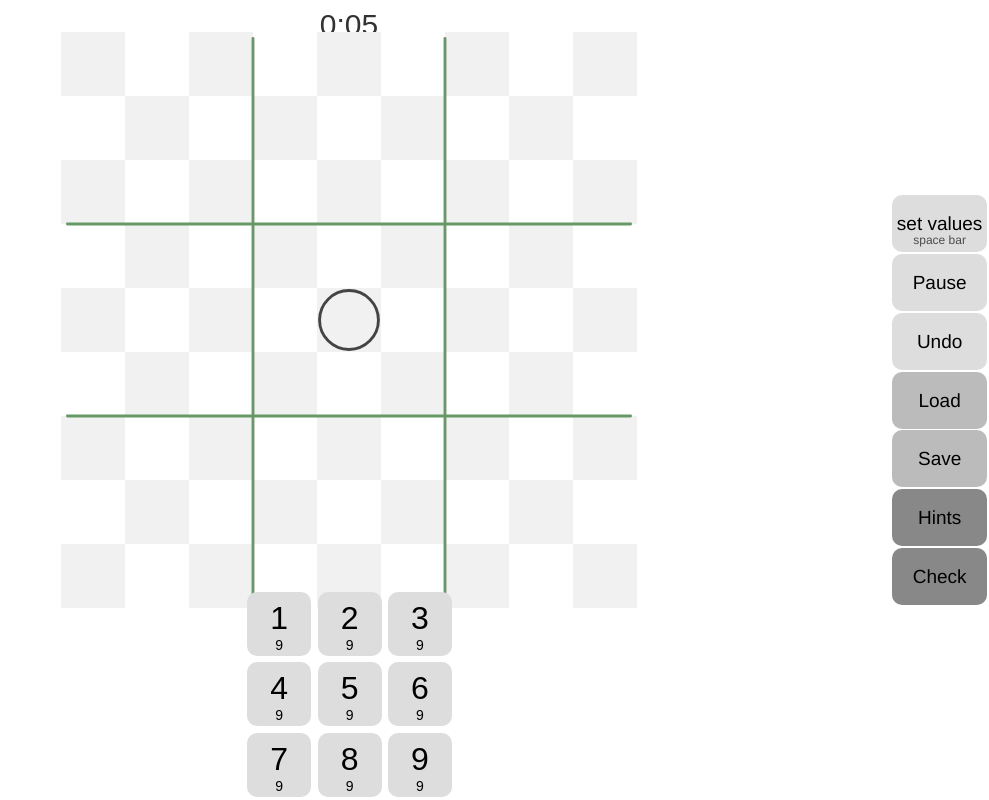
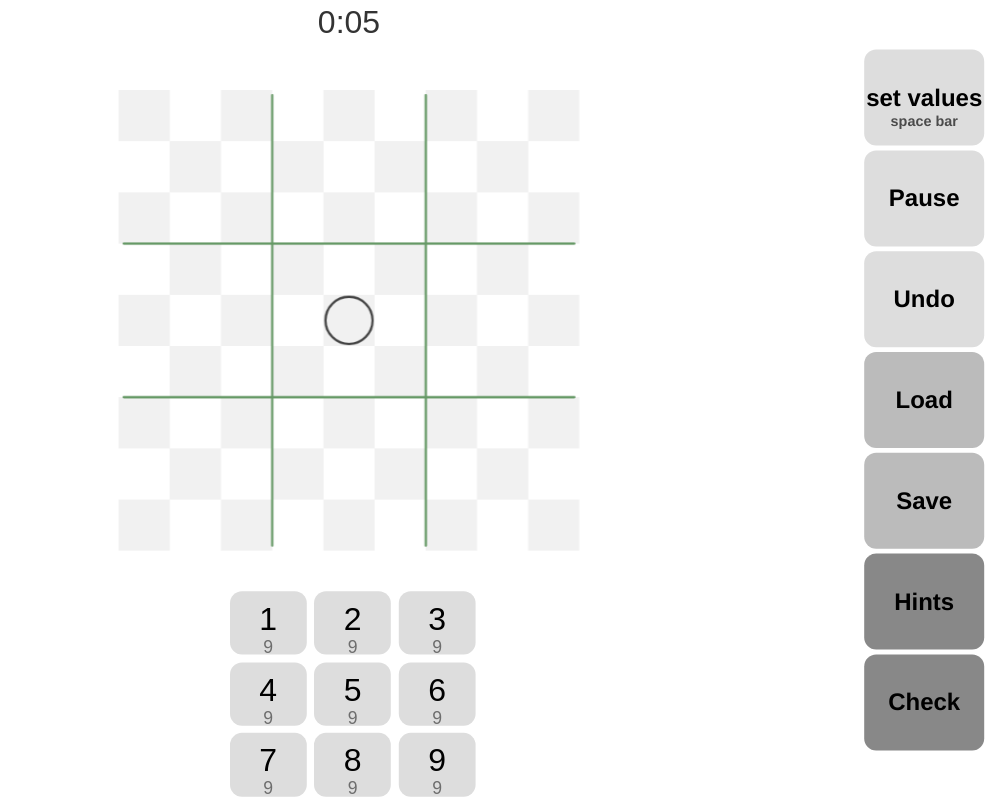
Before and after one commit to JosePedroDias/sudoku, a website with bundled scripts: page index.html in a window 1280 px wide. Shown: the whole page, without its empty margins (291-1280 px from the left). Built offline with nearby package versions, Linux system fonts and the light colour scheme.

Commit message:
scale UI

```diff
--- a/actions.mjs
+++ b/actions.mjs
@@ -15,7 +15,6 @@ export class SAction {
   }
 
   setLabel(text) {
-    //this.el.firstChild.textNode.nodeValue = text;
     this.el.innerHTML = text;
   }
 }
--- a/board.mjs
+++ b/board.mjs
@@ -100,7 +100,7 @@ export function checkSequence(cells, kind, logFn) {
 }
 
 export class Board {
-  constructor(parentEl, boardWidth, { getCellData, onClickCell } = {}) {
+  constructor({ parentEl, boardWidth, getCellData, onClickCell } = {}) {
     this.boardWidth = boardWidth;
     this.cellWidth = boardWidth && Math.floor(boardWidth / 9);
 
@@ -133,10 +133,14 @@ export class Board {
       this.canvas.addEventListener('click', (ev) => {
         ev.preventDefault();
         ev.stopPropagation();
-        const g = this.canvas.getBoundingClientRect();
-        const x = Math.floor((ev.clientX - g.x) / this.cellWidth);
-        const y = Math.floor((ev.clientY - g.y) / this.cellWidth);
-        const pos = [x + 1, y + 1];
+        const g = parentEl.getBoundingClientRect();
+        const cw = g.width / 9;
+        const x0 = ev.clientX - g.x;
+        const y0 = ev.clientY - g.y;
+        const pos = [
+          Math.floor(x0 / cw) + 1,
+          Math.floor(y0 / cw) + 1
+        ];
         onClickCell(pos);
       });
     }
--- a/index.html
+++ b/index.html
@@ -7,7 +7,7 @@
 
     <meta
       name="viewport"
-      content="width=device-width, user-scalable=yes, initial-scale=0.5, maximum-scale=1"
+      content="width=device-width, user-scalable=no, initial-scale=1"
     />
 
     <title>SUDOKU</title>
--- a/main.css
+++ b/main.css
@@ -5,9 +5,14 @@ html, body {
 }
 
 .elapsed-time {
+    position: fixed;
+    left: 0;
+    top: 0;
+    width: 100%;
+    z-index: 1;
     text-align: center;
     color: #333;
-    font-size: 30px;
+    font-size: 40px;
     -moz-user-select: none;
     -webkit-user-select: none;
     user-select: none;
@@ -15,6 +20,7 @@ html, body {
 
 .board {
     position: fixed;
+    transform-origin: 50% 50%;
     left: 50%;
     top:  40%;
     margin-left: calc(0.4 * -720px);
@@ -22,14 +28,16 @@ html, body {
 }
 
 div.paused {
+    position: fixed;
+    transform-origin: 50% 50%;
+    position: fixed;
     text-align: center;
     width: 10em;
     height: 5em;
     line-height: 5em;
-    font-size: 20px;
-    position: fixed;
+    font-size: 30px;
     left: 50%;
-    top: 50%;
+    top: 40%;
     margin-left: -5em;
     margin-top: -2.5em;
     display: none;
@@ -45,22 +53,23 @@ body.paused div.paused {
 
 .numbers {
     position: fixed;
+    transform-origin: 50% 100%;
     bottom: 0;
     left: 50%;
-    /* 211px width */
-    margin-left: -105px;
+    width: 320px;
+    margin-left: -155px;
 }
 
 .number {
     display: inline-block;
     text-align: center;
-    width: 4em;
-    height: 3.5em;
+    width: 6em;
+    height: 4.2em;
     background-color: #DDD;
-    margin: 0.2em;
-    padding-top: 0.5em;
-    padding-bottom: -0.5em;
-    border-radius: 10px;
+    margin: 0.3em;
+    padding-top: 0.75em;
+    padding-bottom: -0.75em;
+    border-radius: 15px;
     -moz-user-select: none;
     -webkit-user-select: none;
     user-select: none;
@@ -72,32 +81,35 @@ body.paused div.paused {
 }
 
 .number-value {
-    font-size: 32px;
+    font-size: 40px;
 }
 
 .number-count {
-    font-size: 14px;
+    font-size: 22px;
+    opacity: 0.5;
 }
 
 .actions {
     position: fixed;
+    transform-origin: 100% 50%;
     top: 50%;
     right: 0;
-    /* 414px height */
-    margin-top: -207px;
+    height: 888px;
+    margin-top: -444px;
 }
 
 .action {
     position: relative;
     font-family: 'Franklin Gothic Medium', 'Arial Narrow', Arial, sans-serif;
+    font-weight: bold;
     display: block;
     text-align: center;
     width: 5em;
-    height: 3em;
-    line-height: 3em;
-    font-size: 19px;
-    margin: 0.1em;
-    border-radius: 10px;
+    height: 4em;
+    line-height: 4em;
+    font-size: 30px;
+    margin: 0.2em;
+    border-radius: 15px;
     -moz-user-select: none;
     -webkit-user-select: none;
     user-select: none;
@@ -145,8 +157,8 @@ body.paused div.paused {
 .action-0:after {
     position: absolute;
     content: "space bar";
-    font-size: 12px;
-    padding-top: 17px;
+    font-size: 18px;
+    padding-top: 30px;
     left: 0;
     top: 0;
     width: 100%;
--- a/main.mjs
+++ b/main.mjs
@@ -3,6 +3,20 @@ import { ElapsedTime } from './elapsed-time.mjs';
 import { Board } from './board.mjs';
 import { generateNumbers } from './numbers.mjs';
 import { generateActions } from './actions.mjs';
+
+const SCALE = Math.min(...[window.innerWidth, window.innerHeight]) / 1000;
+
+function scaleUI(scl) {
+  [
+    document.querySelector('.elapsed-time'),
+    document.querySelector('.board'),
+    document.querySelector('div.paused'),
+    document.querySelector('.actions'),
+    document.querySelector('.numbers'),
+
+  ].forEach(el => el.style.transform = `scale(${scl.toFixed(2)})`);
+}
+
 
 const boardWidth = 720 * 0.8;
 
@@ -31,14 +45,16 @@ function onClickCell(pos) {
 
 const boardFromHash = location.hash && location.hash.substring(1);
 
-let gcdIdx =0;
+let gcdIdx = 0;
 const getCellData = boardFromHash && function(pos) {
   const v = parseInt(boardFromHash[gcdIdx++], 10) || undefined;
-  if (pos[0]===9 && pos[1]===9) { gcdIdx = 0; }
+  if (pos[0] === 9 && pos[1] === 9) { gcdIdx = 0; }
   return {value:v, hints:[]};
 };
 
-b = new Board(document.querySelector('.board'), boardWidth, {
+b = new Board({
+  parentEl: document.querySelector('.board'),
+  boardWidth,
   onClickCell,
   getCellData
 });
@@ -253,6 +269,8 @@ document.body.addEventListener('keydown', (ev) => {
 numbers = generateNumbers(document.querySelector('.numbers'), onNumber);
 actions = generateActions(document.querySelector('.actions'), onAction);
 
+scaleUI(SCALE);
+
 updateCounters();
 b.setSelectedPosition(lastPos);
 b.draw();
```
